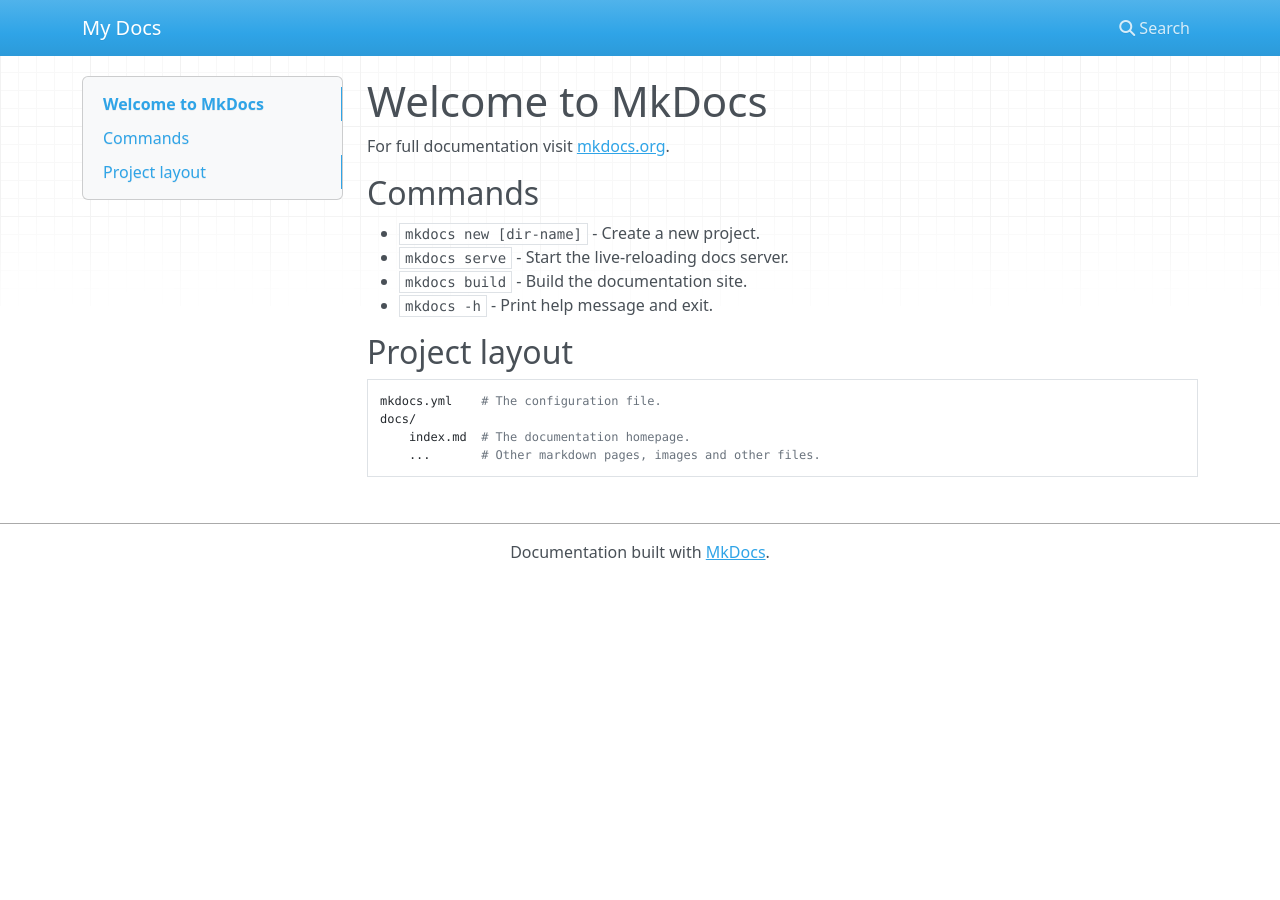
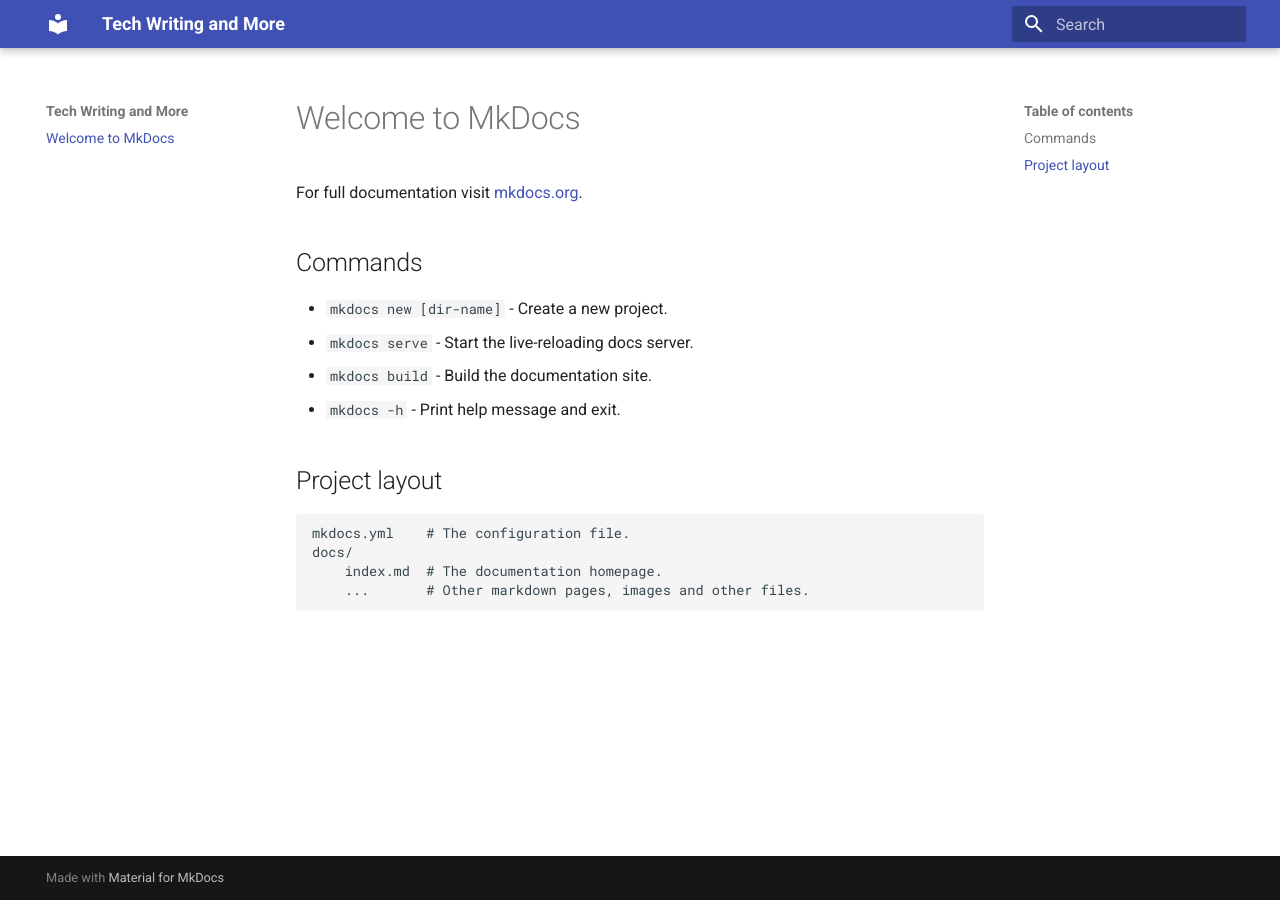
Before and after one commit to jehlers42/tac-pub, an MkDocs documentation site: the page built from docs/index.md, in a window 1280 px wide. Built offline with MkDocs 1.6.1 and Material for MkDocs 9.7.7, drawn with Linux system fonts in a browser that asks for light colours; nearby versions of some CDN libraries.

Commit message:
init material theme

```diff
--- a/mkdocs.yml
+++ b/mkdocs.yml
@@ -1 +1,4 @@
-site_name: My Docs
+site_name: Tech Writing and More
+site_url: https://jehlers42.github.io/tac-pub
+theme:
+  name: material
```
